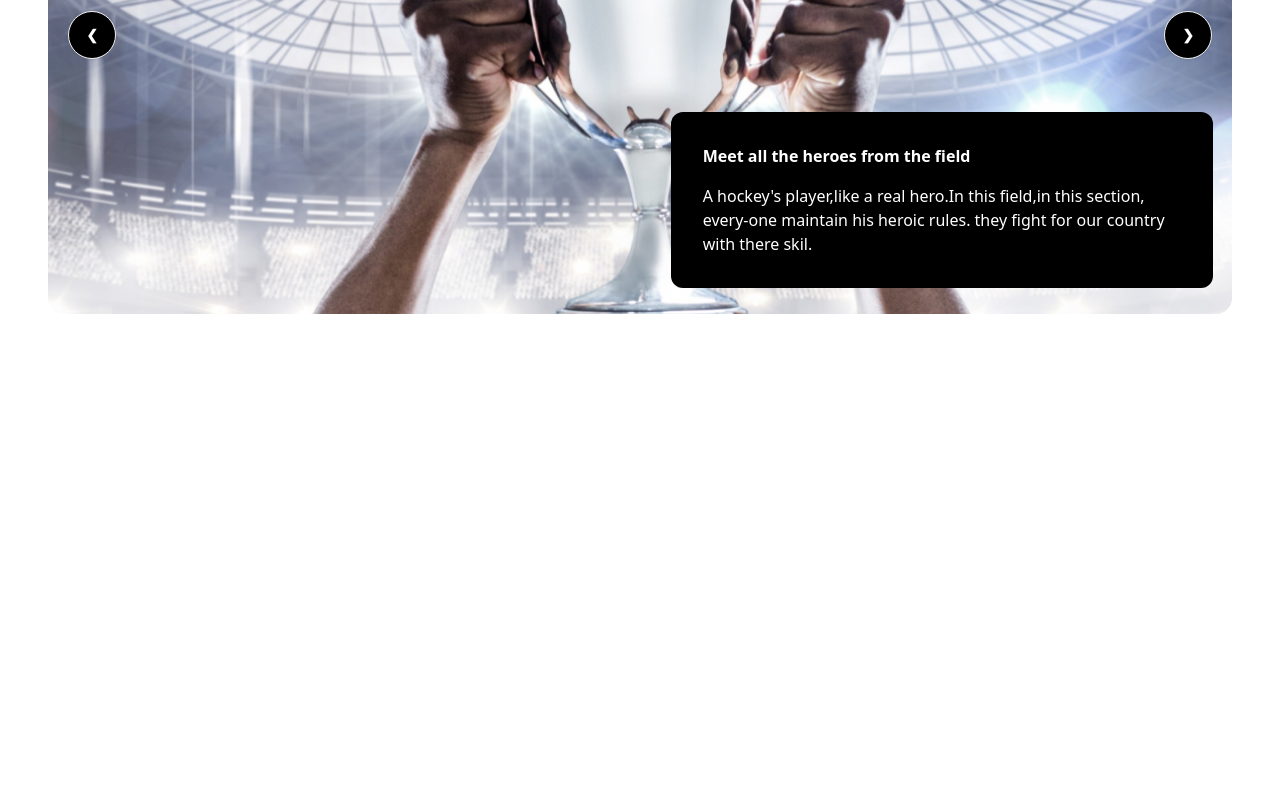
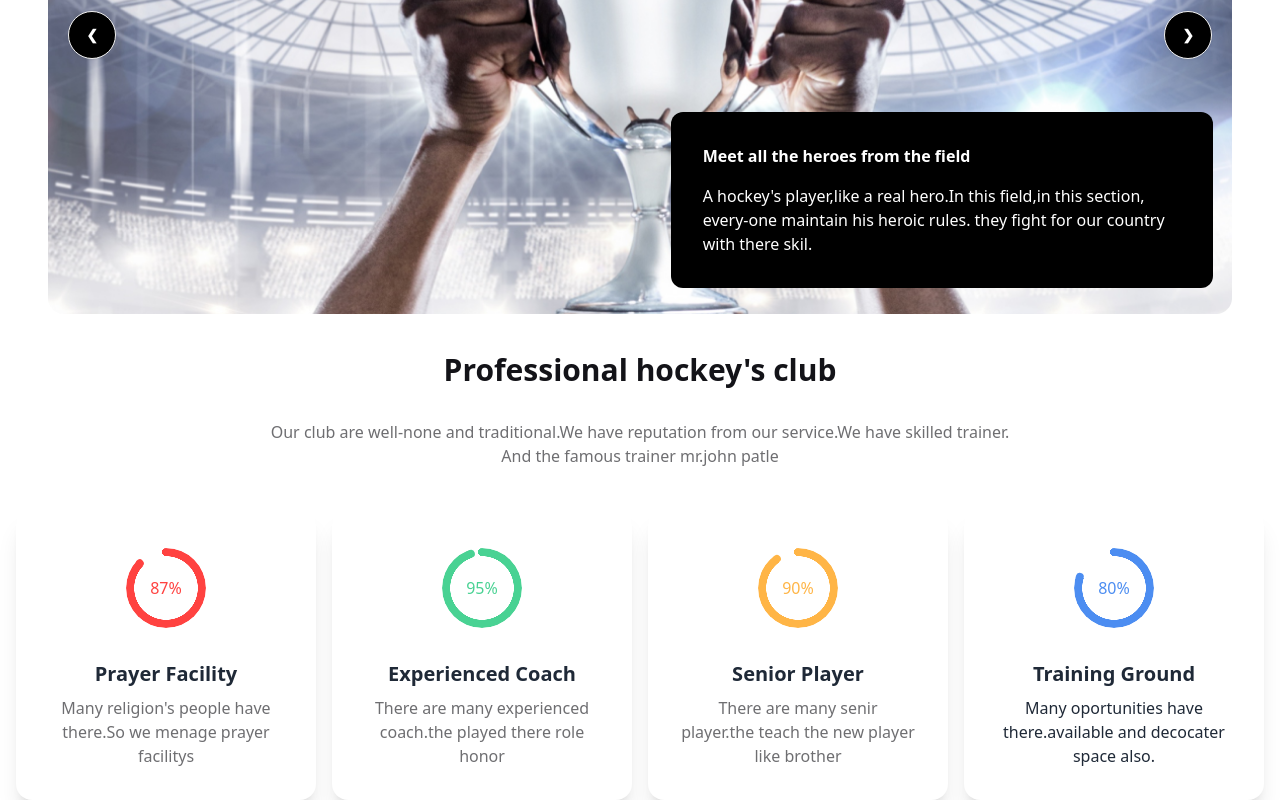
Before and after one commit to ProgrammerTanvirHasan/hockey-s-bar-website, a plain HTML site: page index.html in a window 1280 px wide. Shown: the part 375-1175 px from the top of the page. Before the commit the page ends 800 px from the top, so only its background shows below. Drawn offline with nearby package versions, Linux system fonts and the light colour scheme.

Commit message:
added the radial progress bar

```diff
--- a/index.html
+++ b/index.html
@@ -102,6 +102,60 @@
                    </div>
                </div>
             <!-- banner section end -->
+
+            <div>
+                <section>
+                    <div class="text-center">
+                        <h2 class=" text-3xl font-extrabold text-[#131318] py-8"> Professional hockey's club</h2>
+                        <p class="text-[#0D0D1299] ">Our club are well-none and traditional.We have reputation from our service.We have skilled trainer. <br> And the famous trainer mr.john patle</p>
+                     </div>
+                </section>
+
+             <section class=" container mx-auto pt-10 px-4 grid grid-cols-1 lg:grid-cols-4 gap-4">
+                <div class="card w-full  lg:w-auto bg-base-100 shadow-xl">
+                    <figure class="px-10 pt-10">
+                        <div class="radial-progress  text-[#FF4240]" style="--value:87;" role="progressbar">87%</div>
+                    </figure>
+                    <div class="card-body items-center text-center">
+                      <h2 class=" card-title">Prayer Facility</h2>
+                      <p class="text-[#0D0D1299]">Many religion's people have there.So we menage prayer facilitys</p>
+                     </div>
+                  </div>
+                  <div class="card w-full lg:w-auto bg-base-100 shadow-xl">
+                    <figure class="px-10 pt-10">
+                        <div class="radial-progress  text-[#49D293]" style="--value:95;" role="progressbar">95%</div>
+                    </figure>
+                    <div class="card-body items-center text-center">
+                      <h2 class="card-title">Experienced Coach</h2>
+                      <p class="text-[#0D0D1299]">There are many experienced coach.the played there role honor</p>
+                     </div>
+                  </div>
+                  <div class="card w-full lg:w-auto bg-base-100 shadow-xl">
+                    <figure class="px-10 pt-10">
+                        <div class="radial-progress  text-[#FFB546]" style="--value:90;" role="progressbar">90%</div>
+                    </figure>
+                    <div class="card-body items-center text-center">
+                      <h2 class="card-title">Senior Player</h2>
+                      <p class="text-[#0D0D1299]">There are many senir player.the teach the new player like brother</p>
+                     </div>
+                  </div>
+                  <div class="card w-full lg:w-auto bg-base-100 shadow-xl">
+                    <figure class="px-10 pt-10">
+                        <div class="radial-progress  text-[#4C8DF1]" style="--value:80;" role="progressbar">80%</div>
+                    </figure>
+                    <div class="card-body items-center text-center">
+                      <h2 class="card-title">Training Ground</h2>
+                      <p>Many oportunities have there.available and decocater space also.</p>
+                     </div>
+                  </div>
+             </section>
+            </div>
+              <!-- club section end ///////  -->
+
+
+
+
+
     </main>
     <footer>
 
```
Also changed, not shown: img/red.png (added).
